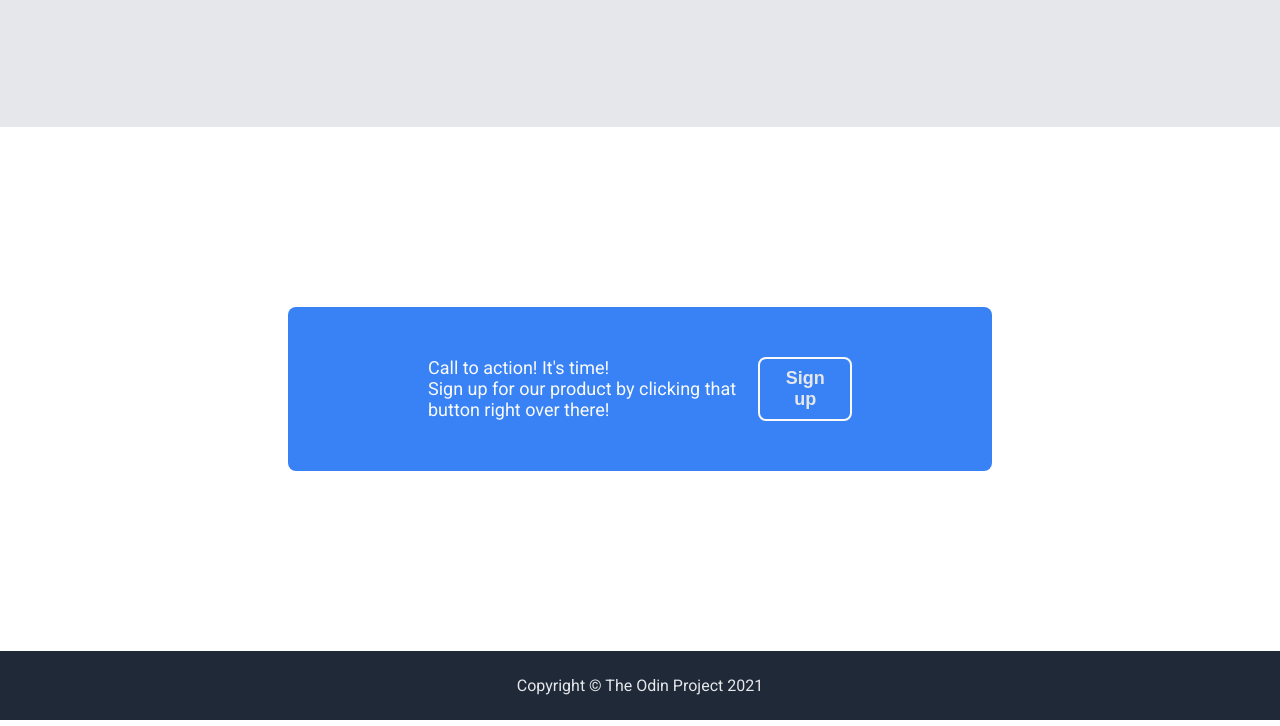
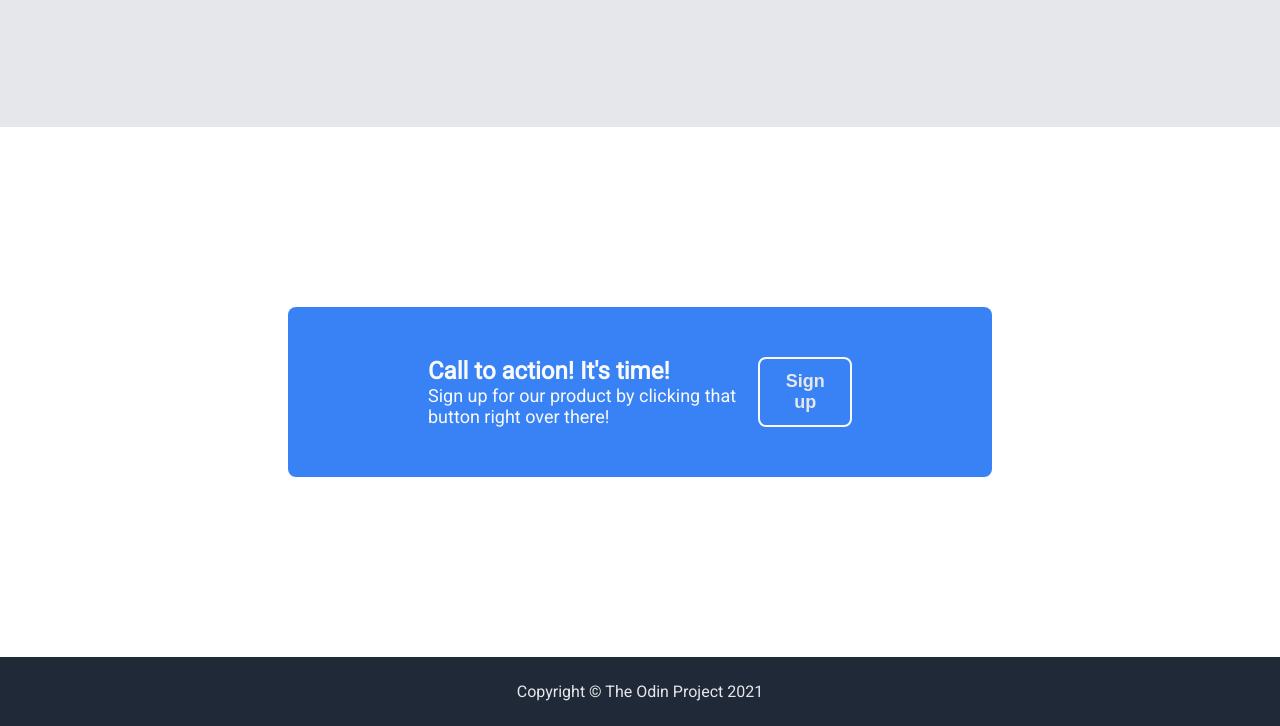
Before and after one commit to mar19999/odin-landing-page, a plain HTML site: page index.html in a window 1280 px wide. Shown: the part 1379-2105 px from the top of the page. Drawn offline with Linux system fonts and the light colour scheme.

Commit message:
update index.html

```diff
--- a/index.html
+++ b/index.html
@@ -65,15 +65,15 @@
         <div class="call">
             <div class="call-content">
                 <div class="call-text">
-                    <div>Call to action! It's time!</div>
+                    <div class="call-text-header">Call to action! It's time!</div>
                     <div>Sign up for our product by clicking that button right over there!</div>
                 </div>
                 <button>Sign up</button>
             </div>
         </div>
 
+        <div class ="footer">Copyright © The Odin Project 2021</div>
 
-        <div class ="footer">Copyright © The Odin Project 2021</div>
     </body>
 
 
```
